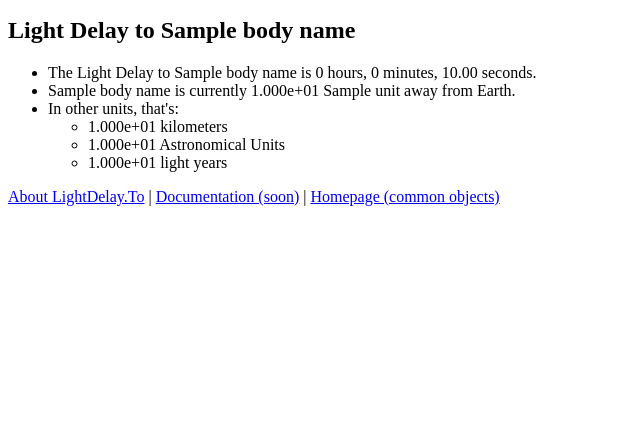
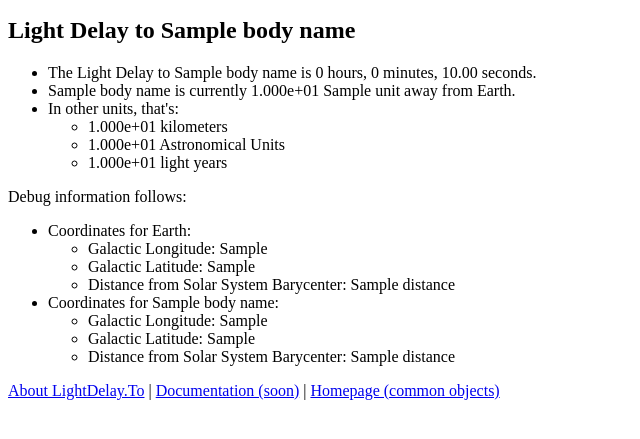
Before and after one commit to dcollinsn/lightdelay-to, a Django app: template templates/lightdelay/1arg.html in a window 1280 px wide. Shown: the part 297-736 px from the top of the page, without its empty margins (0-640 px from the left). Run offline with Django 3.2, Linux system fonts and the light colour scheme; the template is opened without the code that fills it: most values are stand-ins (such as "Sample title", 1, 10 or a date in 2020); style sheets or scripts are compiled from the project's sources; some libraries are stand-ins or nearby versions.

Commit message:
Add some debugging information

```diff
--- a/lightdelay/views.py
+++ b/lightdelay/views.py
@@ -77,6 +77,7 @@ def lightdelay_1body(request, query, time):
         'time': time,
         'query': query,
         'body_name': body_name,
+        'earth': earth,
         'body': body,
         'distance': distance,
     }
--- a/templates/lightdelay/1arg.html
+++ b/templates/lightdelay/1arg.html
@@ -28,4 +28,19 @@
             {% endif %}
         </ul>
     </ul>
+    <p>Debug information follows:</p>
+    <ul>
+        <li>Coordinates for Earth:</li>
+        <ul>
+            <li>Galactic Longitude: {{ earth.galactic.l }}</li>
+            <li>Galactic Latitude: {{ earth.galactic.b }}</li>
+            <li>Distance from Solar System Barycenter: {{ earth.galactic.distance }}</li>
+        </ul>
+        <li>Coordinates for {{ body_name }}:</li>
+        <ul>
+            <li>Galactic Longitude: {{ body.galactic.l }}</li>
+            <li>Galactic Latitude: {{ body.galactic.b }}</li>
+            <li>Distance from Solar System Barycenter: {{ body.galactic.distance }}</li>
+        </ul>
+    </ul>
 {% endblock %}
```
